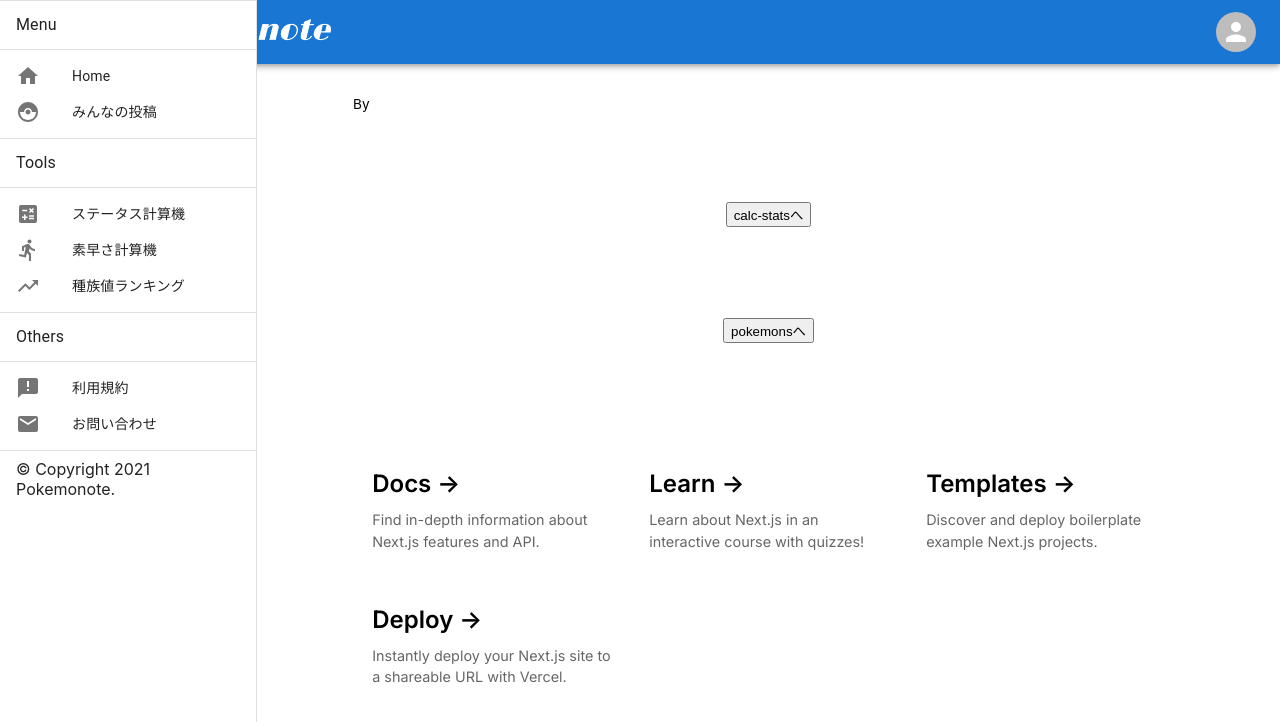
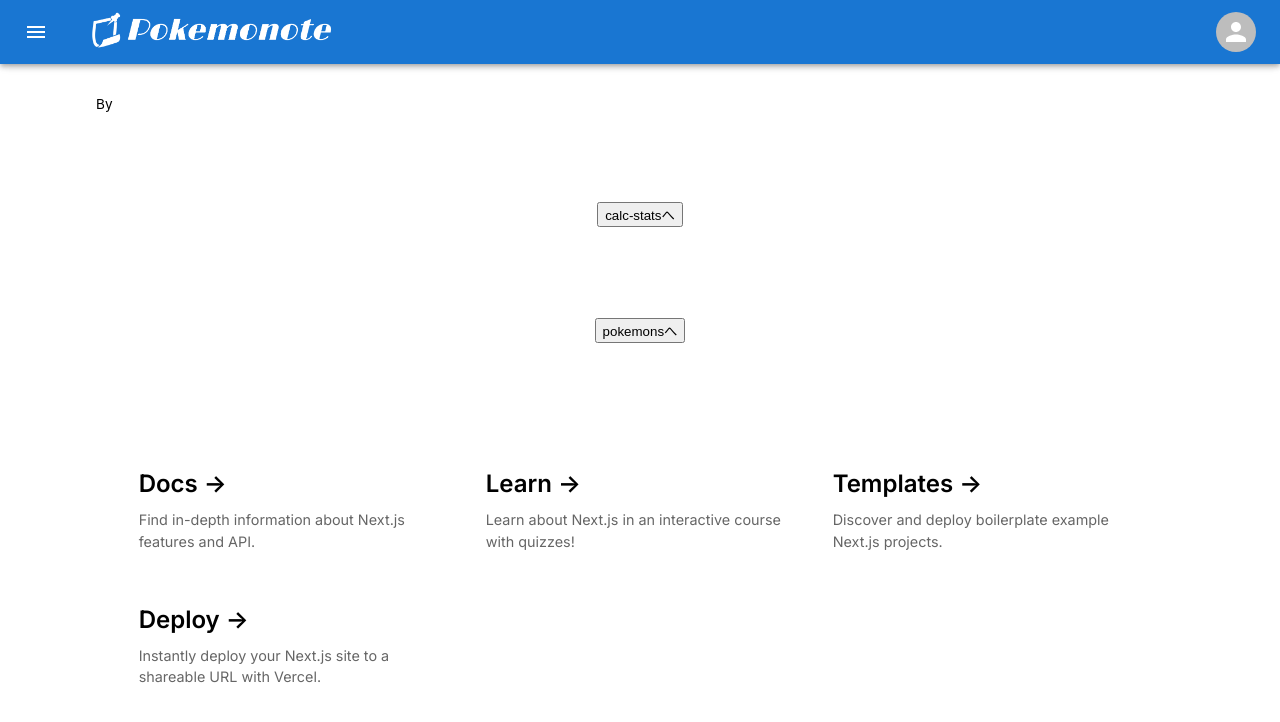
Before and after one commit to lefmarna/pokemonote-web-next, a Next.js app: page / in a window 1280 px wide. Shown: the top 722 px of the page. Built offline with nearby package versions, Linux system fonts and the light colour scheme; no server answers.

Commit message:
feat: 一旦ページ遷移時にサイドバーが閉じる実装でコミット

```diff
--- a/src/components/organisms/Sidebar.tsx
+++ b/src/components/organisms/Sidebar.tsx
@@ -110,15 +110,9 @@ export const Sidebar = (props: Props) => {
   return (
     <Drawer
       anchor="left"
-      variant={isLargeUpScreen ? 'permanent' : 'temporary'}
+      variant="temporary"
       open={drawer}
       onClose={onCloseDrawer}
-      PaperProps={{
-        sx: {
-          width: drawer ? drawerWidth : 0,
-          borderRight: drawer ? undefined : 'none',
-        },
-      }}
     >
       <Divider />
       <ListItem>
--- a/src/pages/_app.tsx
+++ b/src/pages/_app.tsx
@@ -13,6 +13,7 @@ import Head from 'next/head'
 import { useNaturesMutators } from '@/store/naturesState'
 import { usePokemonBasicInfosSMutators } from '@/store/pokemonBasicInfosState'
 import { AuthUser, Nature, PokemonBasicInfo } from '@/types'
+import { useRouter } from 'next/router'
 
 const AppInit = memo(() => {
   const { updateAuthUser } = useAuthUserMutators()
@@ -78,6 +79,7 @@ export default function App({ Component, pageProps }: AppProps) {
   const isLargeUpScreen = useMediaQueryUp('lg')
 
   const [drawer, setDrawer] = useState(false)
+  const router = useRouter()
 
   const drawerWidth = 257
 
@@ -89,15 +91,23 @@ export default function App({ Component, pageProps }: AppProps) {
     setDrawer(false)
   }
 
-  useEffect(() => {
-    setDrawer(isLargeUpScreen)
-  }, [isLargeUpScreen])
-
   const meta = {
     title: 'Pokemonote',
     description:
       'ポケモンのステータスを計算・管理するためのWebアプリ『Pokemonote』へようこそ！ 素早さ計算機やSVに対応した種族値ランキングといったツールも公開しています。「シンプルで高機能」なツールにこだわって制作していますので、是非お試しください。',
   } as const
+
+  const handleRouteChange = () => {
+    setDrawer(false)
+  }
+
+  useEffect(() => {
+    router.events.on('routeChangeComplete', handleRouteChange)
+
+    return () => {
+      router.events.off('routeChangeComplete', handleRouteChange)
+    }
+  }, [router])
 
   return (
     <>
@@ -126,13 +136,8 @@ export default function App({ Component, pageProps }: AppProps) {
           <SWRConfig value={swrConfigValue}>
             <Sidebar drawer={drawer} onCloseDrawer={onCloseDrawer} />
             <AppInit />
-            <Box
-              component="main"
-              sx={{
-                paddingLeft: drawer && isLargeUpScreen ? `${drawerWidth}px` : 0,
-              }}
-            >
-              <Header toggleDrawer={toggleDrawer} />
+            <Box component="main">
+              <Header drawer={drawer} toggleDrawer={toggleDrawer} />
               <Component {...pageProps} />
             </Box>
           </SWRConfig>
```
